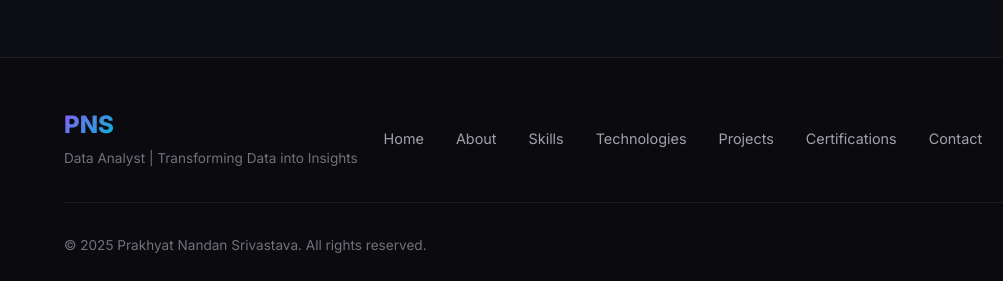
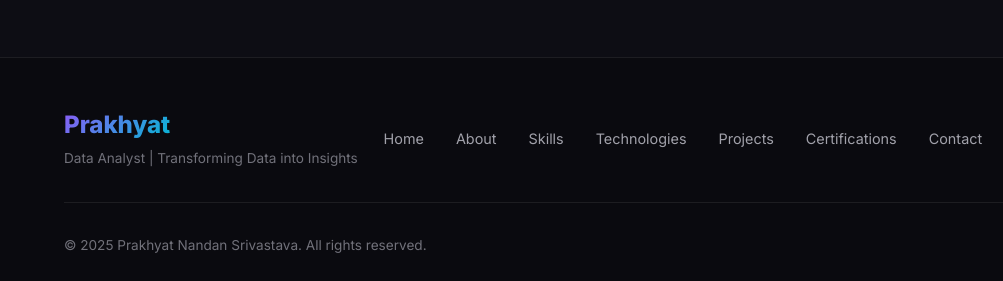
Before and after one commit to Prakhyat-Srivastava/My_Portfolio, a plain HTML site: page index.html in a window 1280 px wide. Shown: the part 10965-11246 px from the top of the page, 0-1003 px from the left. Drawn offline with Linux system fonts and the light colour scheme.

Commit message:
Add files via upload

```diff
--- a/index.html
+++ b/index.html
@@ -383,7 +383,7 @@
         <div class="container">
             <div class="footer-content">
                 <div class="footer-brand">
-                    <span class="footer-logo">PNS</span>
+                    <span class="footer-logo">Prakhyat</span>
                     <p class="footer-tagline">Data Analyst | Transforming Data into Insights</p>
                 </div>
                 <div class="footer-links">
```
